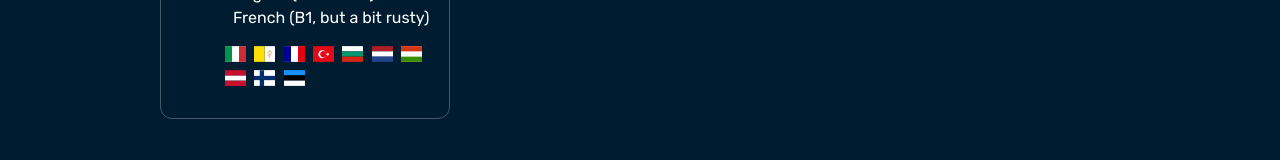
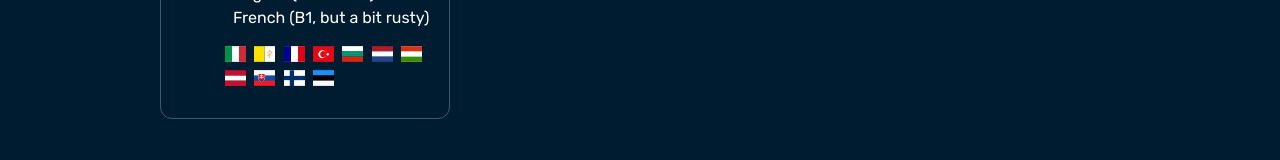
Before and after one commit to LefMerk/lef-cv, a React (Create React App) app: page / in a window 1280 px wide. Shown: the part 655-815 px from the top of the page. Built offline with nearby package versions, Linux system fonts and the light colour scheme; no server answers; some icons are missing; a web font is replaced by a local one.

Commit message:
Content added

```diff
--- a/src/components/About.js
+++ b/src/components/About.js
@@ -3,9 +3,7 @@ import {
   PiGlobeHemisphereWestDuotone,
   PiCakeDuotone,
   PiHandWavingDuotone,
-  PiAirplaneTiltBold,
-  PiBarbellBold,
-  PiThumbsUpBold
+  PiAirplaneTiltBold
 } from "react-icons/pi";
 import "/node_modules/flag-icons/css/flag-icons.min.css";
 
@@ -19,11 +17,7 @@ export default function About() {
       id: 2,
       txt: `and I'm a Front End Developer from Greece`,
       icon: <span class="fi fi-gr"></span>
-    },
-    // {
-    //   id: 3,
-    //   txt: "I made this with React & Tailwind."
-    // }
+    }
   ];
 
   const personalInfo = [
@@ -47,6 +41,7 @@ export default function About() {
               </div>
               <div className="flex gap-2">
                 <span class="fi fi-at"></span>
+                <span class="fi fi-sk"></span>
                 <span class="fi fi-fi"></span>
                 <span class="fi fi-ee"></span>
               </div>
```
